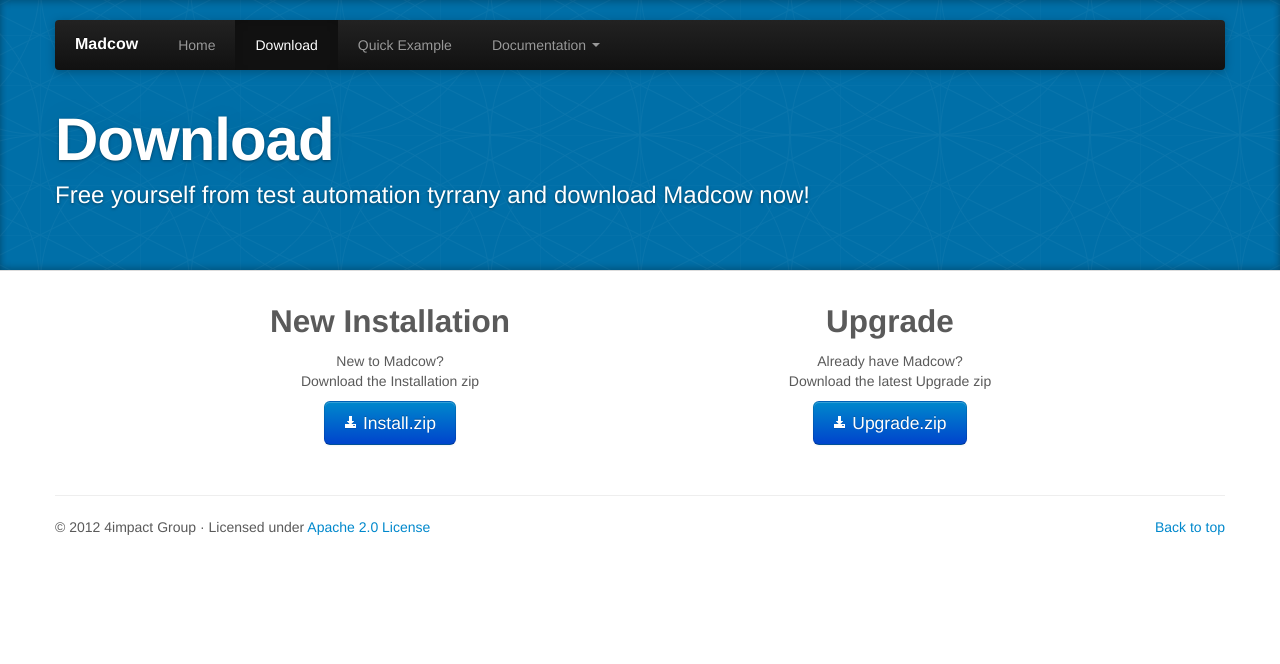
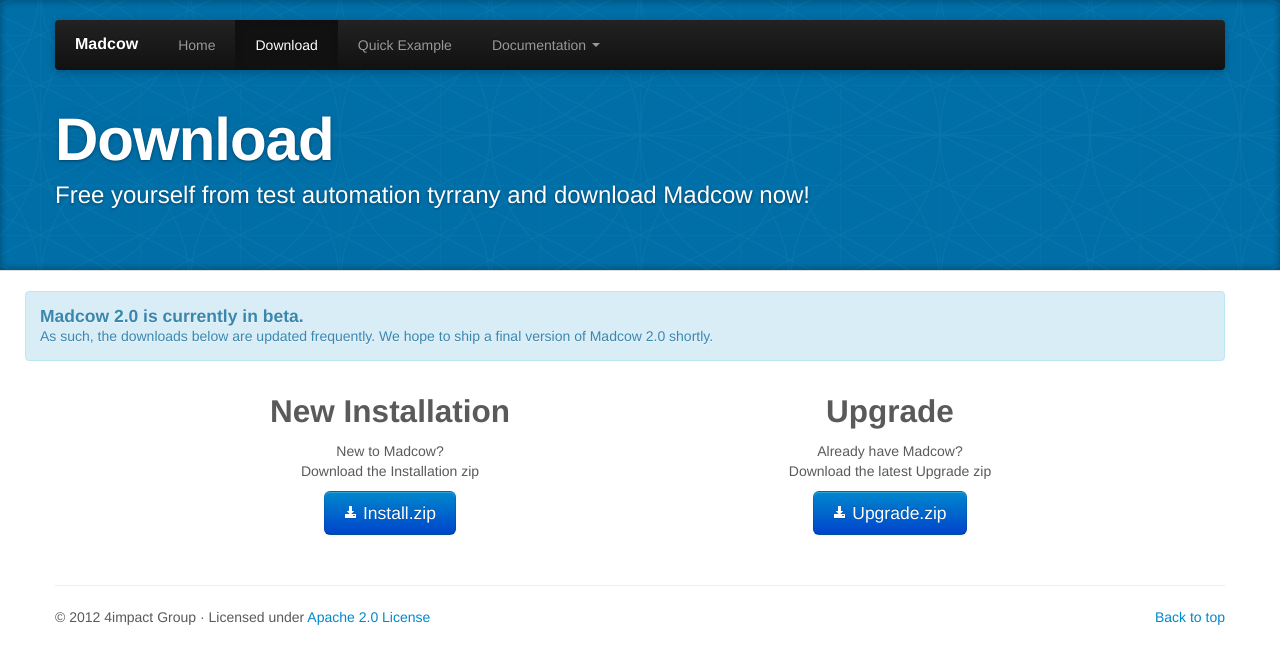
Before and after one commit to 4impact/madcow, a Jekyll site: the page built from download.html, in a window 1280 px wide. Shown: the top 664 px of the page. Built offline with Jekyll 4.4.1, drawn with Linux system fonts in a browser that asks for light colours.

Commit message:
Added beta notice

```diff
--- a/download.html
+++ b/download.html
@@ -4,6 +4,14 @@
 description: Free yourself from test automation tyrrany and download Madcow now!
 categories: download
 ---
+
+<div class="row">
+    <div class="alert alert-block alert-info">
+        <h4>Madcow 2.0 is currently in beta.</h4>
+        As such, the downloads below are updated frequently. We hope to ship a final version of Madcow 2.0 shortly.
+    </div>
+</div>
+
 <div class="row" style="text-align:center;">
 
     <span class="span2">&nbsp;</span>
```
